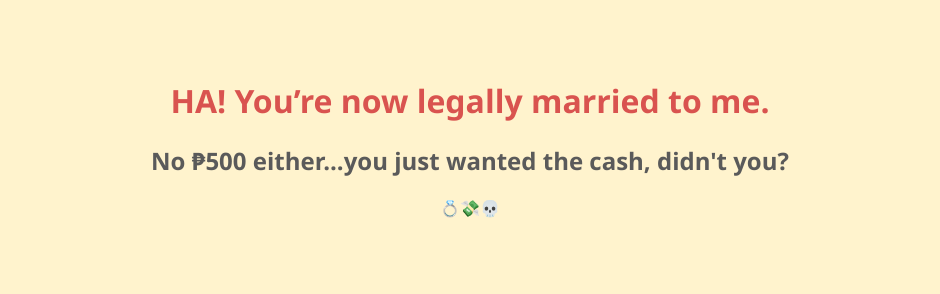
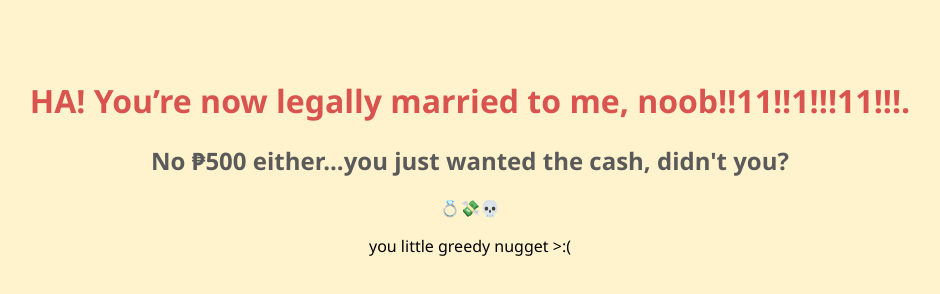
Before and after one commit to AuwYael8411/MarryMe.com, a plain HTML site: page OPTION1AGREE.html in a window 1280 px wide. Shown: the whole page, without its empty margins (170-1110 px from the left). Drawn offline with Linux system fonts and the light colour scheme.

Commit message:
Update OPTION1AGREE.html

```diff
--- a/OPTION1AGREE.html
+++ b/OPTION1AGREE.html
@@ -20,9 +20,10 @@
 </head>
 <body>
 
-<h1>HA! You’re now legally married to me.</h1>
+<h1>HA! You’re now legally married to me, noob!!11!!1!!!11!!!.</h1>
 <h2>No ₱500 either...you just wanted the cash, didn't you?</h2>
 <p>💍💸💀</p>
+<p>you little greedy nugget >:(</p>
 
 </body>
 </html>
```
